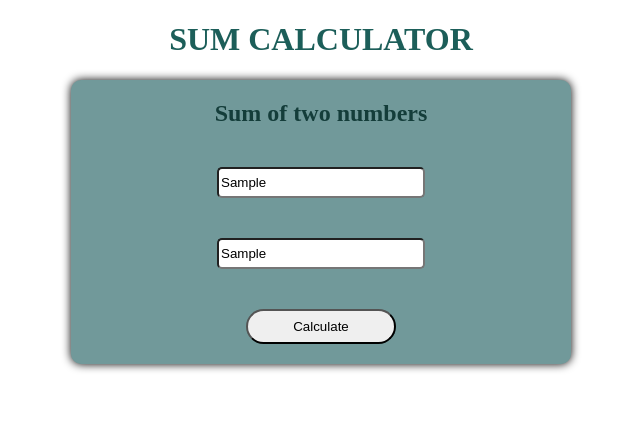
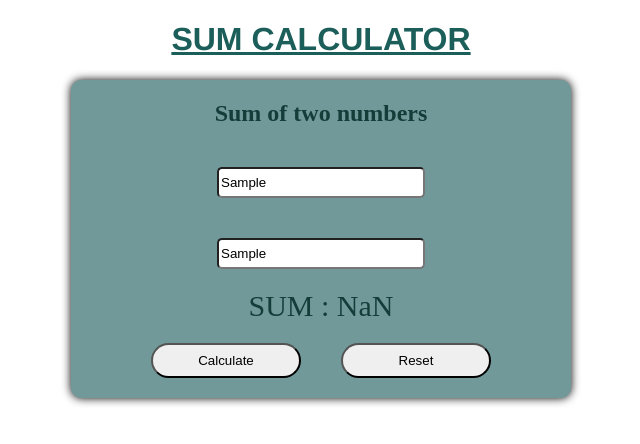
Before and after one commit to prathamagre/sum-cal-text-matcher, a plain HTML site: page index.html in a window 1280 px wide. Both pictures are taken after typing "Sample", "Sample" into the empty fields and a click on the button "Calculate". Shown: the whole page, without its empty margins (319-959 px from the left). Drawn offline with Linux system fonts and the light colour scheme.

Commit message:
Js added in sum cal

```diff
--- a/index.html
+++ b/index.html
@@ -10,16 +10,52 @@
 
 <body>
 
-        <h1>
-            SUM CALCULATOR
-        </h1>
-        <div class="sum-calculator">
-            <h2>Sum of two numbers</h2>
-        <input type="text" placeholder="Enter number" class="input-box">
-        <input type="text" placeholder="Enter number" class="input-box">
-        <p class="sum"></p>
-        <button class="cal-btn">Calculate</button>
+    <h1><u>
+        SUM CALCULATOR
+    </u></h1>
+    <div class="sum-calculator">
+        <h2>
+            Sum of two numbers
+        </h2>
+        <input type="text" placeholder="Enter number" class="input-box" id="input-num1">
+        <input type="text" placeholder="Enter number" class="input-box" id="input-num2">
+        <p class="sum" id="sum"></p>
+        <div class="btn">
+            <button class="action-btn" onclick="calSum()">
+                Calculate
+            </button>
+            <button class="action-btn" onclick="reset()">
+                Reset
+            </button>
+        </div>
     </div>
+    <script>
+        function calSum() {
+
+            const num1Element = document.getElementById("input-num1")
+            const num2Element = document.getElementById("input-num2")
+
+            const sum = parseInt(num1Element.value) + parseInt(num2Element.value)
+
+            const sumElement = document.getElementById("sum")
+
+            sumElement.innerText = (`SUM : ${sum}`)
+        }
+
+        function reset() {
+            const num1Element = document.getElementById("input-num1")
+
+            num1Element.value = ""
+
+            const num2Element = document.getElementById("input-num2")
+
+            num2Element.value = ""
+
+            const sumElement = document.getElementById("sum")
+
+            sumElement.innerText = ""
+        }
+    </script>
 </body>
 
 </html>
--- a/style.css
+++ b/style.css
@@ -1,6 +1,7 @@
 h1{
     text-align: center;
     color: #1c5e59;
+    font-family: 'Franklin Gothic Medium', 'Arial Narrow', Arial, sans-serif;
 }
 
 .sum-calculator{
@@ -33,9 +34,19 @@ h2{
     color: #143d3a;
 }
 
-.cal-btn{
+.btn{
+    display: flex;
+}
+
+.action-btn{
     margin: 20px;
     width: 150px;
     height: 35px;
     border-radius: 50px;
+    cursor: pointer;
 }
+
+.action-btn:hover{
+    color: aliceblue;
+    background-color: #1c5e59;
+}
```
